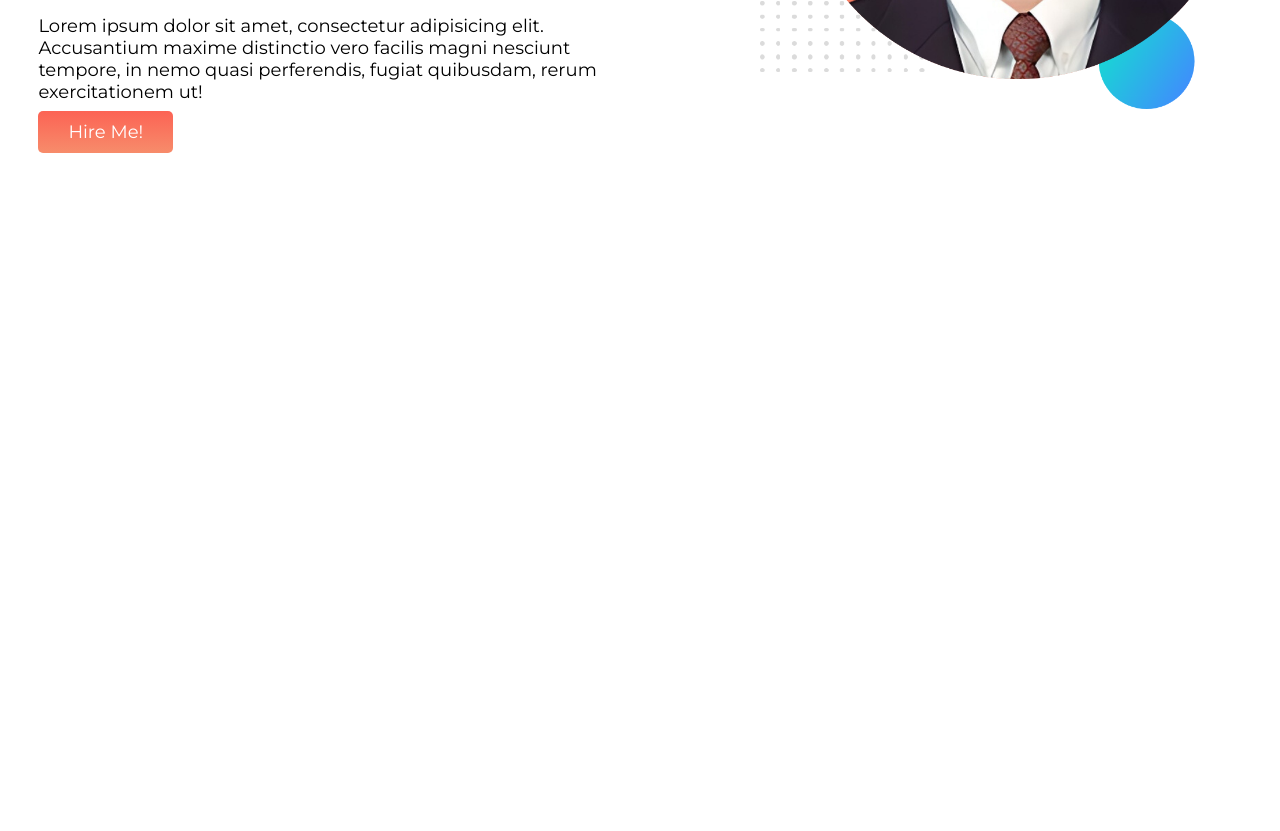
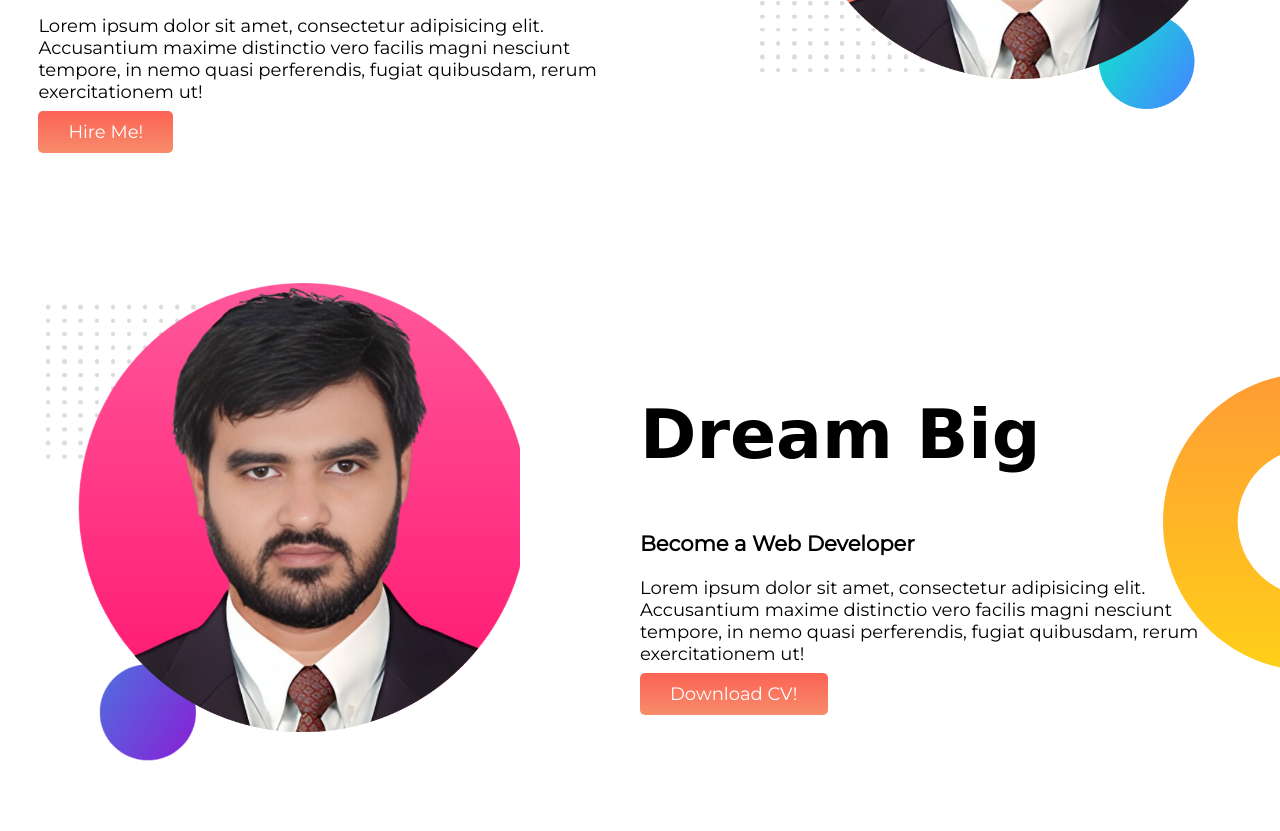
Before and after one commit to tube-arifbd/first-portfolio, a plain HTML site: page index.html in a window 1280 px wide. Shown: the part 472-1303 px from the top of the page. Before the commit the page ends 800 px from the top, so only its background shows below. Drawn offline with Linux system fonts and the light colour scheme; a web font is replaced by a local one.

Commit message:
dream section add

```diff
--- a/index.html
+++ b/index.html
@@ -19,9 +19,9 @@
     <link rel="stylesheet" href="style.css" />
   </head>
   <body>
-    <section class="top-section">
+    <section class="top-section d-flex">
       <div class="col-50">
-        <h1>
+        <h1 class="title">
           Welcome To<br />
           <span class="color-orange">Ariful Islam</span> <br />
           World!
@@ -38,5 +38,21 @@
         <img src="image/background.png" alt="" />
       </div>
     </section>
+
+    <section class="dream-section d-flex">
+      <div class="col-50">
+        <img src="image/second-bg.png" alt="" srcset="" />
+      </div>
+      <div class="col-50">
+        <h1 class="title">Dream Big</h1>
+        <h3>Become a Web Developer</h3>
+        <p>
+          Lorem ipsum dolor sit amet, consectetur adipisicing elit. Accusantium
+          maxime distinctio vero facilis magni nesciunt tempore, in nemo quasi
+          perferendis, fugiat quibusdam, rerum exercitationem ut!
+        </p>
+        <a href="#" class="btn">Download CV!</a>
+      </div>
+    </section>
   </body>
 </html>
--- a/style.css
+++ b/style.css
@@ -5,10 +5,13 @@ body{
   margin: 0;
 }
 
-.top-section{
+.d-flex{
   display: flex;
   padding: 70px 3%;
   align-items: center;
+}
+
+.top-section{
   background-image: url("image/top-banner.png");
   background-repeat: no-repeat;
 }
@@ -17,7 +20,7 @@ body{
   width: 50%;
 }
 
-.top-section h1{
+.title{
   font-family: 'Croissant One', cursive;
   font-size: 68px;
 }
@@ -42,7 +45,18 @@ body{
   background-image: linear-gradient(to bottom, #f78c6b, #fc6354);
 }
 
-img{
+.top-section img{
   width: 80%;
   float: right;
 }
+
+.dream-section{
+  background-image: url(image/dream-bg.png);
+  background-repeat: no-repeat;
+  background-position: right center;
+}
+
+.dream-section img{
+  width: 80%;
+  float: left;
+}
```
